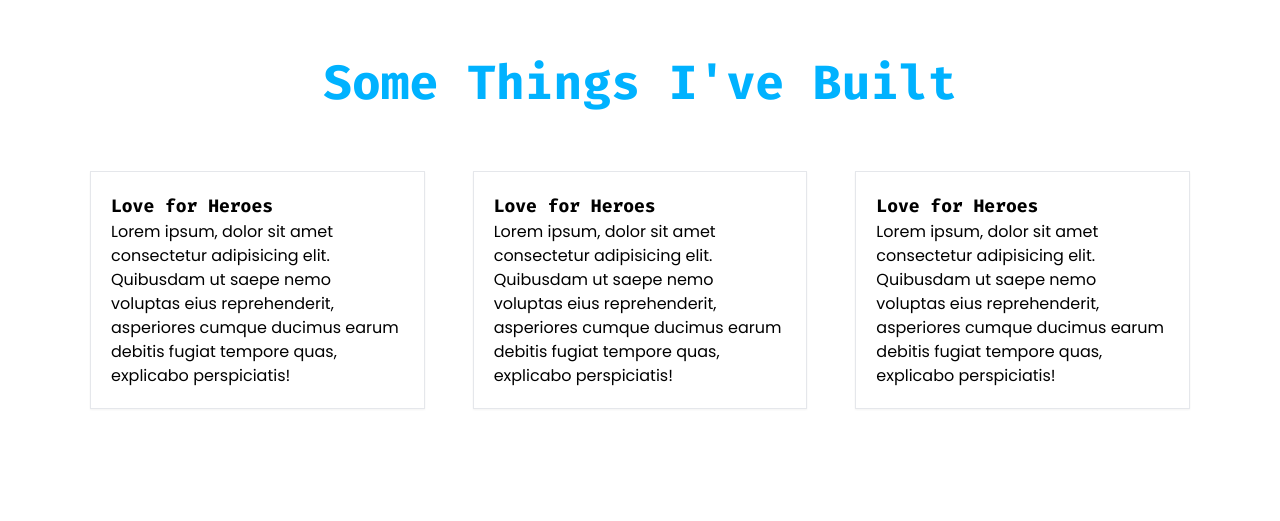
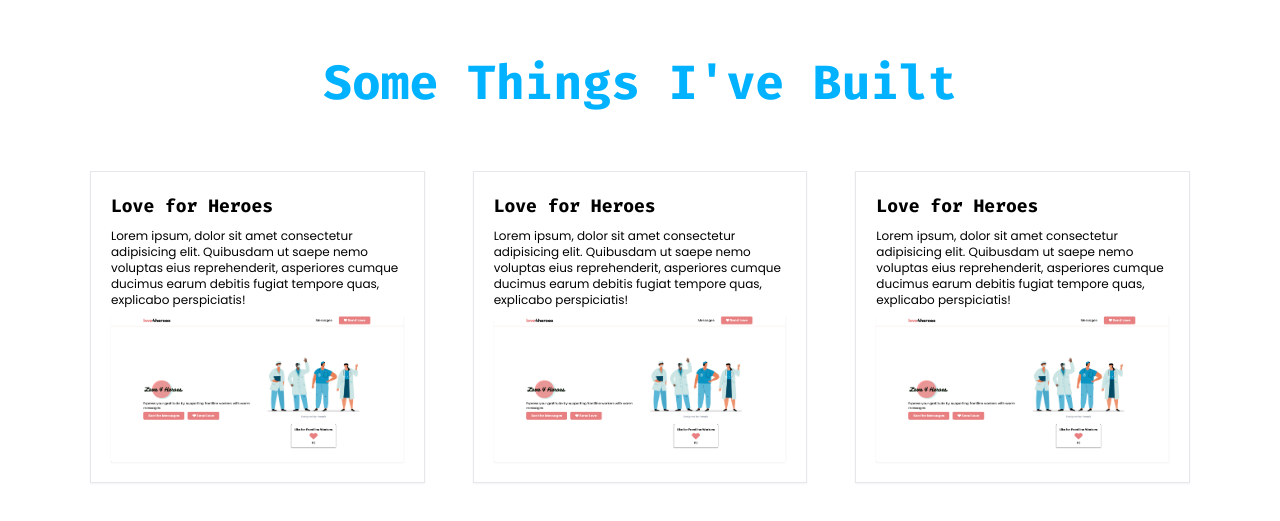
Before and after one commit to raaynaldo/raynaldosutisna, a Next.js app: page / in a window 1280 px wide. Shown: the part 1749-2270 px from the top of the page. Built offline with nearby package versions, Linux system fonts and the light colour scheme.

Commit message:
feat: insert picture project

```diff
--- a/components/Project.jsx
+++ b/components/Project.jsx
@@ -1,8 +1,19 @@
+import Image from 'next/image';
+
 export default function Project({ title, description, image }) {
   return (
-    <div className='p-5 border shadow-sm'>
+    <div className='p-5 space-y-2 border shadow-sm'>
       <h4>{title}</h4>
-      <p>{description}</p>
+      <p className='text-xs'>{description}</p>
+      <figure className='w-full shadow-sm'>
+        <Image
+          src='/images/love4heroes.png'
+          priority
+          width={200}
+          height={100}
+          layout='responsive'
+        />
+      </figure>
     </div>
   );
 }
```
Also changed, not shown: public/images/love4heroes.png (added).
